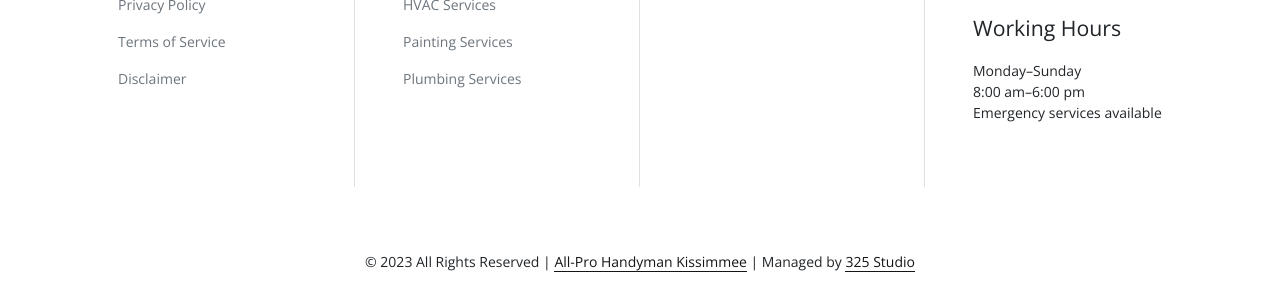
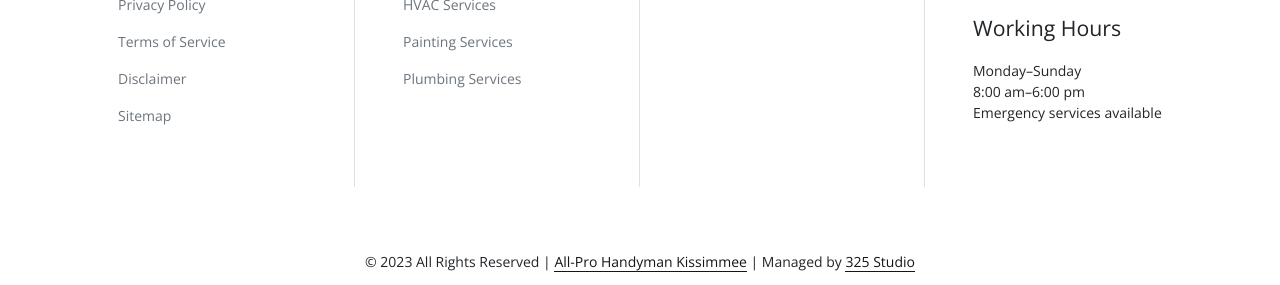
Before and after one commit to naccrat/handyman-kissimmee, a Jekyll site: the page built from index.html, in a window 1280 px wide and 900 px high, scrolled down 5132 px. Shown: the part 612-897 px from the top of the window. Built offline with Jekyll 4.4.1, drawn with Linux system fonts in a browser that asks for light colours.

Commit message:
sitemap added

```diff
--- a/_includes/footer.html
+++ b/_includes/footer.html
@@ -20,6 +20,9 @@
           </li>
           <li class="nav-item">
             <a class="nav-link link-secondary ps-0" href="/disclaimer/">Disclaimer</a>
+          </li>
+          <li class="nav-item">
+            <a class="nav-link link-secondary ps-0" href="/sitemap.xml" target="_blank">Sitemap</a>
           </li>
         </ul>
       </div>
```
